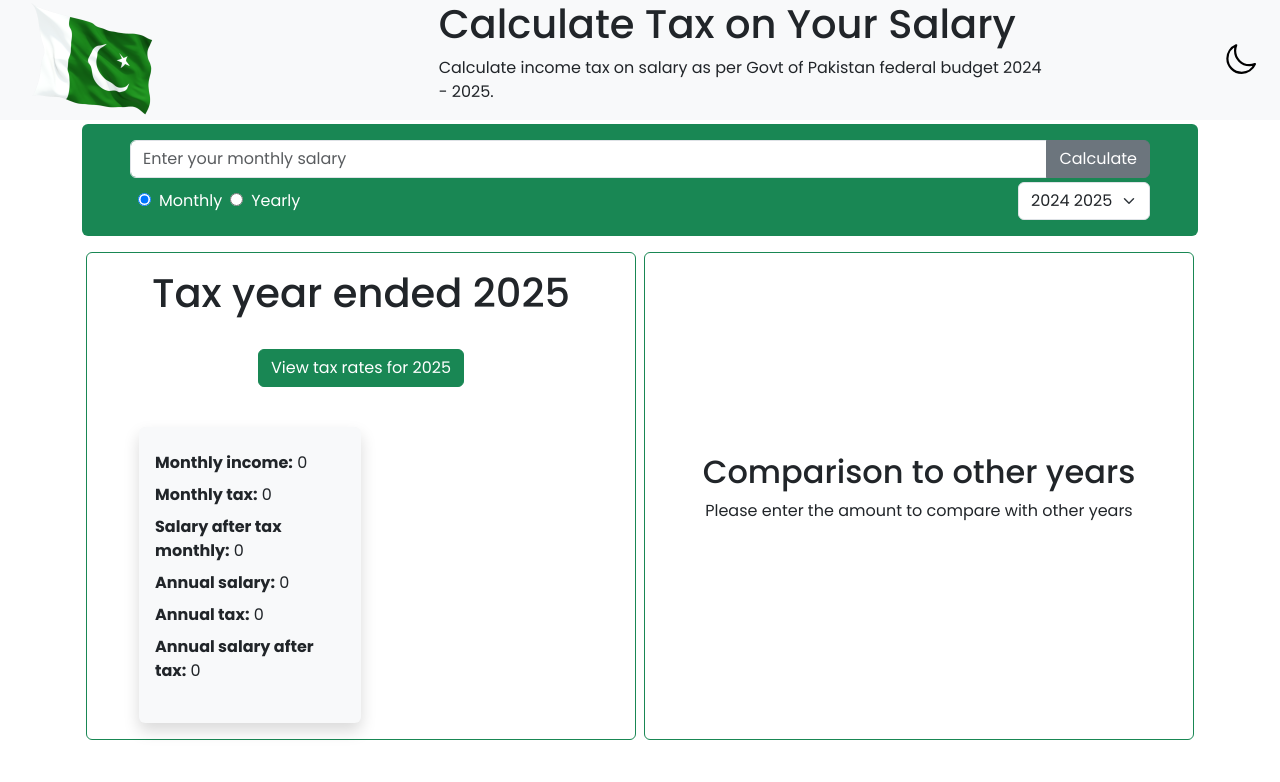
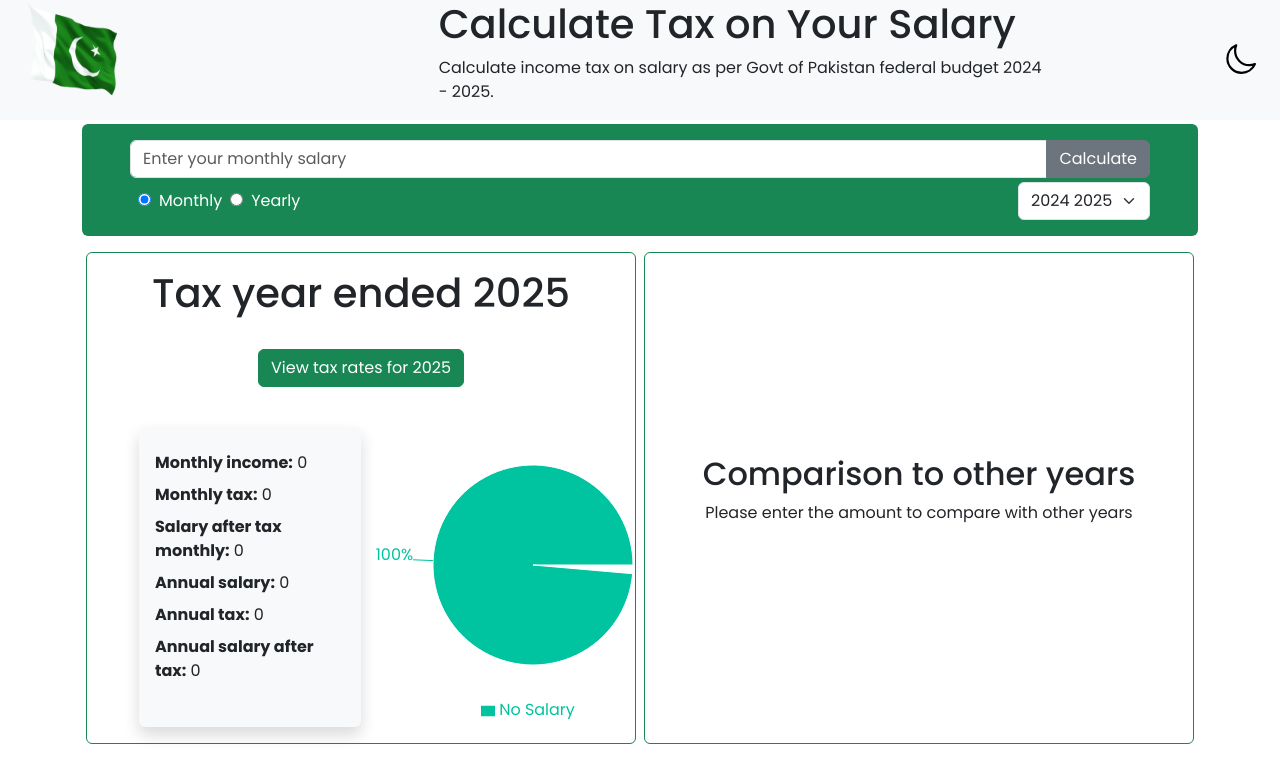
Before and after one commit to arfanchatha/pakistan-tax-calculator, a React (Create React App) app: page / in a window 1280 px wide. Shown: the top 782 px of the page. Built offline with nearby package versions, Linux system fonts and the light colour scheme.

Commit message:
modal window resolved

```diff
--- a/src/components/CustomPieChart.jsx
+++ b/src/components/CustomPieChart.jsx
@@ -7,8 +7,8 @@ const CustomPieChart = ({ annualSalary, totalTax }) => {
     { name: "Annual Salary", value: annualSalary },
     { name: "Annual Tax", value: totalTax },
   ];
-  const placeholderData = [{ name: "No Data", value: 1 }];
-  const chartData = data[1].value === undefined ? placeholderData : data;
+  const placeholderData = [{ name: "No Salary", value: 1 }];
+  const chartData = data[0].value === 0 ? placeholderData : data;
 
   return (
     <PieChart width={320} height={300}>
--- a/src/components/Header.jsx
+++ b/src/components/Header.jsx
@@ -8,8 +8,8 @@ function Header({ selectedYear }) {
           <img
             src="pakistan.png"
             alt="Pakistan Flag"
-            width={160}
-            height={120}
+            width={120}
+            height={100}
           />
         </div>
         <div className="col-lg-6 col-md-6 col-sm-12 my-auto">
--- a/src/components/TaxCalculation.jsx
+++ b/src/components/TaxCalculation.jsx
@@ -97,18 +97,25 @@ function TaxCalculation() {
               >
                 {`View tax rates for ${selectedTaxYear}`}
               </button>
+              <div>
+                {isModalOpen && (
+                  <TaxRatesModal
+                    selectedTaxYear={selectedTaxYear}
+                    slabIndex={slabIndex}
+                    toggleModal={toggleModal}
+                  />
+                )}
+              </div>
             </div>
             <div className="row px-5">
               <div className="col-lg-6 col-md-6 col-sm-12 d-grid item-center shadow p-3 bg-body-tertiary rounded">
                 <TaxDetails selectedTaxYear={selectedTaxYear} salary={salary} />
               </div>
               <div className="col-lg-6 col-md-6 col-sm-12">
-                {salary > 0 && (
-                  <CustomPieChart
-                    annualSalary={annualSalary}
-                    totalTax={totalTax}
-                  />
-                )}
+                <CustomPieChart
+                  annualSalary={annualSalary}
+                  totalTax={totalTax}
+                />
               </div>
             </div>
           </div>
@@ -130,14 +137,6 @@ function TaxCalculation() {
           </div>
         </div>
       </div>
-
-      {isModalOpen && (
-        <TaxRatesModal
-          selectedTaxYear={selectedTaxYear}
-          slabIndex={slabIndex}
-          toggleModal={toggleModal}
-        />
-      )}
     </>
   );
 }
--- a/src/components/TaxComparisonTable.jsx
+++ b/src/components/TaxComparisonTable.jsx
@@ -8,7 +8,7 @@ const TaxComparisonTable = ({ salary, selectedTaxYear }) => {
   const formatedResults = useFormattedResults(results);
 
   return (
-    <table className="table  table-hover mt-3">
+    <table className="table  table-hover mt-3 ">
       <thead>
         <tr>
           <th className="p-3 mb-2 bg-success text-white">Tax Year</th>
--- a/src/components/TaxRatesModal.jsx
+++ b/src/components/TaxRatesModal.jsx
@@ -9,14 +9,27 @@ const TaxRatesModal = ({ selectedTaxYear, slabIndex, toggleModal }) => {
           <p
             key={index}
             className={
-              index === slabIndex ? "modal modal-background" : "modal "
+              index === slabIndex
+                ? "bg-success rounded p-1 text-justify"
+                : "text-start "
             }
           >
-            {index === slabIndex && <h3>Your current tax slab is </h3>}
-            <strong>{key}</strong>&rarr; <span>{value}</span>
+            {/* {index === slabIndex && <strong>Your current tax slab is </strong>} */}
+            <span>
+              {index === slabIndex ? (
+                <strong>
+                  <u>Your current tax slab is &gt;</u>{" "}
+                </strong>
+              ) : (
+                <span>{index}): </span>
+              )}
+              <strong>{key}</strong>
+            </span>
+            &rarr; <span>{value}</span>
           </p>
         )
       )}
+
       <div className="text-center">
         <button
           className="btn btn-success text-white w-50"
--- a/src/components/TexCalculatorForm.jsx
+++ b/src/components/TexCalculatorForm.jsx
@@ -16,7 +16,7 @@ const TexCalculatorForm = ({
   return (
     <div className="bg-success px-5 py-3 rounded">
       <form onSubmit={handleSubmit}>
-        <div class="input-group mb-1">
+        <div className="input-group mb-1">
           <input
             required
             autoComplete="false"
--- a/src/data/slabs.js
+++ b/src/data/slabs.js
@@ -59,7 +59,7 @@ export const slabs = {
     },
     {
       currentSlab: 6000000000000,
-      previousSlab: 600000,
+      previousSlab: 6000000,
       currentRate: 0.35,
     },
   ],
```
